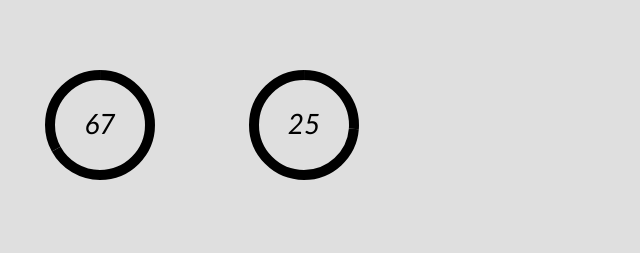
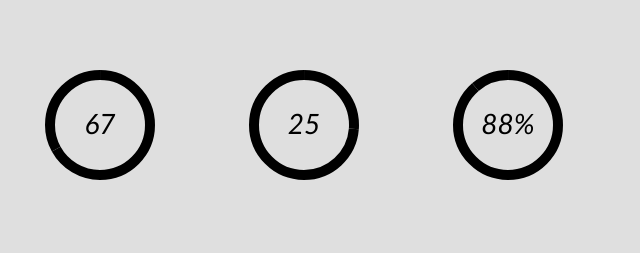
Before and after one commit to LeoPetry/pie-chart-js, a plain HTML site: page example.html in a window 1280 px wide. Shown: the whole page, without its empty margins (0-640 px from the left). Drawn offline with Linux system fonts and the light colour scheme.

Commit message:
small updates ready to merge dev

```diff
--- a/example.html
+++ b/example.html
@@ -45,15 +45,20 @@
 		<canvas id='test' data-value="25" width="200" height="250">
 
 		</canvas>
+		<canvas id='panel2' data-value="88" width="200" height="250">
+
+		</canvas>
 		<script src="piechart.js">
 		</script>
 		<script>
 
 			var canvas = document.getElementById('test');
 			var canvas2 = document.getElementById('panel');
+			var canvas3 = document.getElementById('panel2');
 
 			var test = new Piechart(canvas);
 			var test2 = new Piechart(canvas2);
+			var test3 = new Piechart(canvas3);
 
 			setTimeout(function(){
 				//test2.startTimer();
@@ -62,8 +67,11 @@
 				test2.drawScore(test2.endAngle);
 				test2.writeScore();
 
+				test3.symbol = "%";
+				test3.startTimer();
+				test3.animate();
+
 			}, 100);
-
 			test.startTimer();
 			test.animate();
 
--- a/piechart.js
+++ b/piechart.js
@@ -25,6 +25,9 @@
 		this.posy 			= canvas.height / 2;
 
 		this.startAngle 	= -(3.14 / 2);
+
+		//TODO: need to define end angle only after new Pierchart is created
+
 		this.endAngle 		= this.scoreRad() + this.startAngle;
 
 		//when startTime is defined, no need to initiate startTimer()
```
